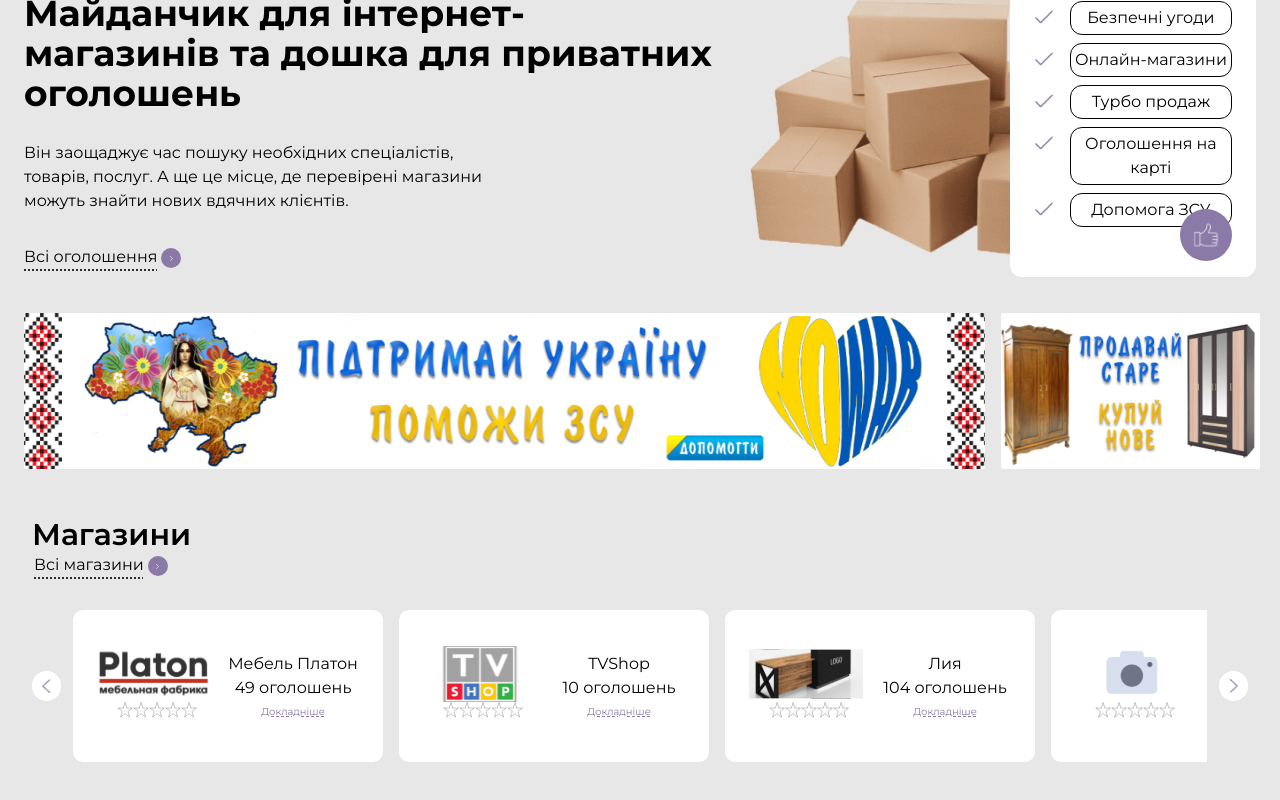
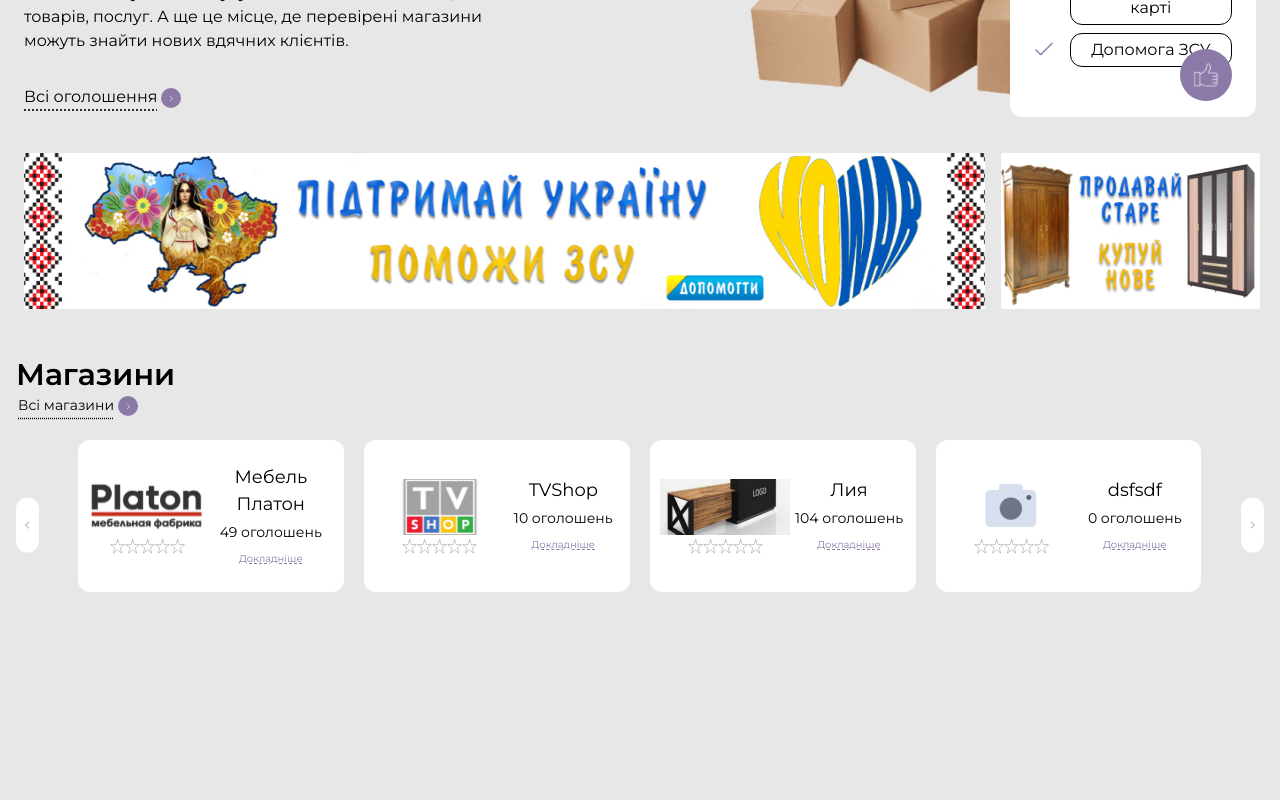
Before and after one commit to ArniLollipop/Arni-Edil, a Vue app: page /#/ in a window 1280 px wide. Shown: the part 994-1794 px from the top of the page. After the commit the page ends 1660 px from the top, so only its background shows below. Built offline with nearby package versions, Linux system fonts and the light colour scheme; the HTML template or start-up script is replaced by a standard one; what @splidejs/vue-splide would draw is missing.

Commit message:
Magazini adaptive

```diff
--- a/src/components/Home_compponents/Advantages.vue
+++ b/src/components/Home_compponents/Advantages.vue
@@ -45,7 +45,7 @@
             <p class ="md:ml-4 md:text-center w-full md:border border-black rounded-xl py-1 text-[12px] underline underline-offset-4 decoration-dashed sm:text-[12px] xl:text-base md:no-underline">Допомога ЗСУ</p>
           </div>
           <div class = "absolute bottom-4 right-6 bg-accent w-[52px] h-[52px] rounded-full xl:flex items-center justify-center hidden">
-            <img src="@/img/like.svg" alt="" class = "w-[26px] h-[26px]">
+            <img src="@/img/like.svg" alt="" class = "w-[26px] h-[26px] fill-white">
           </div>
         </div>
       </div>
--- a/src/components/Home_compponents/Head.vue
+++ b/src/components/Home_compponents/Head.vue
@@ -108,25 +108,25 @@
         <div class="font-semibold text-4xl text-accent">VamBeri</div>
 
         <div class="py-1 px-3 flex items-center rounded-3xl bg-white w-1/2">
-          <div class="px-5 py-3 rounded-3xl bg-accent flex items-center">
+          <button class="px-5 py-3 rounded-3xl bg-accent flex items-center">
             <CIcon :icon="icon.cilCommand" custom-class-name="w-4 text-white" />
             <div class="ml-1 text-sm text-white">Категорії</div>
-          </div>
+          </button>
           <input
             type="text"
             class="focus:ring-0 focus:outline-none w-3/5 ml-4 placeholder:text-sm text-sm"
             placeholder="Пошук по оголошенням..."
           />
-          <div
+          <button
             class="px-5 py-3 rounded-3xl bg-accent flex items-center ml-auto"
           >
             <div class="text-sm text-white">Пошук</div>
-          </div>
+          </button>
         </div>
 
-        <div class="px-5 py-3 rounded-3xl bg-accent flex items-center">
+        <button class="px-5 py-3 rounded-3xl bg-accent flex items-center">
           <div class="text-sm text-white">Створити оголошення</div>
-        </div>
+        </button>
       </div>
     </div>
   </header>
--- a/src/components/Home_compponents/Magazini.vue
+++ b/src/components/Home_compponents/Magazini.vue
@@ -1,11 +1,11 @@
 <template>
-  <section class = "px-8 mb-14">
-    <div class = "w-[15%] py-6">
-      <p class = "font-semibold text-black text-3xl">Магазини</p>
-      <div class = "flex items-center pl-[2px]">
+  <section class = "px-4 mb-14">
+    <div class = "w-fit py-6 flex sm:flex-col">
+      <p class = "font-semibold text-black sm:text-3xl text-sm">Магазини</p>
+      <div class = "flex items-center lg:pl-[2px] pl-2 pt-[2px] text-[12px] sm:text-sm">
         <a href="#" class="hover:text-accent z-10">
-          <span class="underline decoration-dotted underline-offset-8">Всі магазини</span>
-          <span class="ml-1 w-5 h-5 inline-flex items-center justify-center bg-accent rounded-full">
+          <span class="sm:underline decoration-dotted underline-offset-8">Всі магазини</span>
+          <span class="ml-1 w-3 h-3 sm:w-5 sm:h-5 inline-flex items-center justify-center bg-accent rounded-full">
             <svg xmlns="http://www.w3.org/2000/svg" fill="none" viewBox="0 0 24 24" stroke-width="2" stroke="white"
             class="w-[7px] h-[7px] rotate-180">
             <path stroke-linecap="round" stroke-linejoin="round" d="M15.75 19.5L8.25 12l7.5-7.5" />
@@ -14,37 +14,79 @@
         </a>
       </div>
     </div>
-    <div class = "h-[170px] w-full">
-      <div class = "flex items-center h-full gap-x-3 overflow-hidden">
-        <button @click="prevSlide" href="#" class = "overflow-hidden z-50 bg-white min-w-[20px] py-2 px-2 rounded-full"><img src="@/img/Стрелка_left.png" alt=""></button>
-        <div class = "w-full overflow-hidden">
-          <div class = "flex gap-x-4 overflow-hidden slider transition-all duration-500">
-            <div class = "bg-white text-center px-6 py-9 rounded-[10px] flex items-center min-w-[310px] h-full" v-for="slide in slides">
-              <div class = "h-[80px]">
-                <img :src="require('../../img/' + slide.img)" alt="" class = "pr-4 w-[130px] h-[56px]">
-                <div class = "flex items-center mx-auto ml-5">
-                  <img src="@/img/Star.svg" alt="" class = "w-[16px] h-[16px]">
-                  <img src="@/img/Star.svg" alt="" class = "w-[16px] h-[16px]">
-                  <img src="@/img/Star.svg" alt="" class = "w-[16px] h-[16px]">
-                  <img src="@/img/Star.svg" alt="" class = "w-[16px] h-[16px]">
-                  <img src="@/img/Star.svg" alt="" class = "w-[16px] h-[16px]">
-                </div>
-              </div>
-              <div class = "mx-auto gap-x-9">
-                <p class = "text-base">{{slide.title_text}}<br>{{slide.title_br}}</p>
-                <p class = "text-accent text-[10px] underline decoration-dashed mt-1">Докладніше</p>
-              </div>
+    <div class = "h-[170px] w-full relative">
+      <swiper
+        :slides-per-view="1"
+        :loop="true"
+        :breakpoints="{
+          1280:{
+            slidesPerView:4,
+            spaceBetween:20
+          },
+          1024:{
+            slidesPerView:3,
+            spaceBetween:20
+          },
+          550:{
+            slidesPerView:2,
+            spaceBetween:50
+          }
+        }"
+        :navigation="{
+          prevEl: prev,
+          nextEl: next,
+        }"
+
+        :space-between="20"
+        :modules="modules"
+        class = "w-[90%] relative">
+        <swiper-slide class = "bg-white rounded-xl w-fit flex py-2 px-2 items-center min-h-[152px]"
+          v-for="slide in slides"
+        >
+          <div class = "w-fit flex-col items-center pl-[1%]">
+            <img :src="require('../../img/' + slide.img)" alt="" class = "w-[130px] h-[56px]">
+            <div class = "flex justify-center pt-1">
+              <img src="@/img/Star.svg" alt="">
+              <img src="@/img/Star.svg" alt="">
+              <img src="@/img/Star.svg" alt="">
+              <img src="@/img/Star.svg" alt="">
+              <img src="@/img/Star.svg" alt="">
             </div>
           </div>
-        </div>
-        <button @click="nextSlide" class = "bg-white min-w-[20px] py-2 px-2 rounded-full"><img src="@/img/Стрелка_right.png" alt=""></button>
-      </div>
+          <div class = "text-center mx-auto">
+            <p class = "lg:text-[18px] text-[13px]">{{slide.title_text}} <br> <span class = " lg:text-sm text-[12px]"> {{slide.title_br}} </span></p>
+            <button class = "text-[10px] underline decoration-dashed text-accent hover:opacity-75 ">Докладніше</button>
+          </div>
+        </swiper-slide>
+
+
+      </swiper>
+      <button ref="prev" class = "px-[0.7%] py-[3%] md:px-2 md:py-6 bg-white rounded-full z-10 absolute left-0  top-1/2 -translate-y-1/2"><img src="@/img/Стрелка_left.png" alt=""  class = "w-[7px] h-[7px]"></button>
+      <button ref="next" class = "px-[0.7%] py-[3%] md:px-2 md:py-6 bg-white rounded-full z-10 absolute right-0 top-1/2 -translate-y-1/2"><img src="@/img/Стрелка_right.png" alt="" class = "w-[7px] h-[7px]"></button>
     </div>
   </section>
 </template>
 
 <script>
+  import { ref } from 'vue';
+  import { Swiper, SwiperSlide } from 'swiper/vue';
+  import 'swiper/css';
+  import 'swiper/css/navigation';
+  import { Navigation } from 'swiper';
   export default{
+    components: {
+      Swiper,
+      SwiperSlide,
+    },
+    setup() {
+      const prev = ref(null);
+      const next = ref(null);
+      return {
+        modules: [Navigation],
+        prev,
+        next,
+      };
+    },
     data(){
       return{
         slides: [
@@ -52,36 +94,9 @@
           {id: 1, img: 'slider_img2.svg', title_text: 'TVShop', title_br: '10 оголошень'},
           {id: 2, img: 'slider_img3.svg', title_text: 'Лия', title_br: '104 оголошень'},
           {id: 3, img: 'slider_img4.svg', title_text: 'dsfsdf', title_br: '0 оголошень'},
-          {id: 4, img: 'slider_img3.svg', title_text: 'Лия', title_br: '200 оголошень'},
-          {id: 5, img: 'slider_img3.svg', title_text: 'Лия', title_br: '200 оголошень'},
-          {id: 6, img: 'slider_img4.svg', title_text: 'dsfsdf', title_br: '200 оголошень'},
         ],
         x : 0,
       }
     },
-    methods:{
-      prevSlide(){
-        console.log(this.slides.length)
-        if (this.x < 0){
-          this.x += 25.2;
-          document.querySelector('.slider').style = `margin-left:${this.x}%`;
-        }
-        else {
-          this.x = -25.2* (this.slides.length-4);
-          document.querySelector('.slider').style = `margin-left:${this.x}%`;
-        }
-      },
-      nextSlide(){
-        if(this.x <= 0 && this.x > (-25.2 * (this.slides.length - 4))){
-          this.x -= 25.2;
-          document.querySelector('.slider').style = `margin-left:${this.x}%`;
-        }
-        else{
-          this.x = 0;
-          document.querySelector('.slider').style = `margin-left:${this.x}%`;
-        }
-      },
-    }
-
   }
 </script>
--- a/src/components/Home_compponents/Recomendation.vue
+++ b/src/components/Home_compponents/Recomendation.vue
@@ -6,7 +6,7 @@
     >
       <div
         class="xl:text-base sm:w-[100px] text-center lg:text-[14px] sm:text-[12px] text-[11px] w-fit"
-        v-for="rec in recomendation"
+        v-for="rec in recomendation" v-show="rec.id>=1"
       >
         <div
           class="xl:w-[100px] xl:h-[100px] lg:w-[90px] lg:h-[90px] sm:w-[80px] sm:h-[80px] w-[50px] h-[50px] bg-white rounded-full flex items-center justify-center mx-auto"
@@ -41,17 +41,18 @@
 
       </swiper-slide>
     </swiper>
-    <button ref="prev" class="absolute bottom-1 left-6  z-10"><img src="@/img/Влево.png" alt=""></button>
-    <button ref="next" class="absolute bottom-1 right-6 z-10"><img src="@/img/Вправо.png" alt=""></button>
+    <button ref="prev" class="sm:hidden absolute bottom-1 left-6  z-10"><img src="@/img/Влево.png" alt=""></button>
+    <button ref="next" class="sm:hidden absolute bottom-1 right-6 z-10"><img src="@/img/Вправо.png" alt=""></button>
   </section>
 </template>
 
 <script>
-  import { Splide, SplideSlide } from '@splidejs/vue-splide';import { ref } from 'vue';
+  import { ref } from 'vue';
   import { Swiper, SwiperSlide } from 'swiper/vue';
   import 'swiper/css';
   import 'swiper/css/navigation';
-  import { Navigation } from 'swiper';export default{
+  import { Navigation } from 'swiper';
+  export default{
     components: {
       Swiper,
       SwiperSlide,
```
